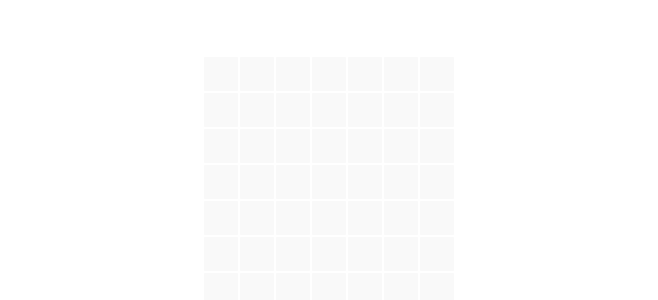
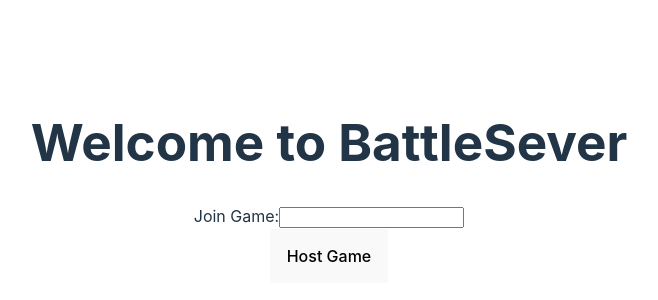
Before and after one commit to bluewolf44/BattleServer, a React (Vite) app in the folder frontend/: page / in a window 1280 px wide. Shown: the part 218-518 px from the top of the page, without its empty margins (311-969 px from the left). Built offline with nearby package versions, Linux system fonts and the light colour scheme.

Commit message:
Created basic react pages from InGame and Lobby

```diff
--- a/frontend/src/App.jsx
+++ b/frontend/src/App.jsx
@@ -1,30 +1,24 @@
 import { useState } from 'react'
-import reactLogo from './assets/react.svg'
-import viteLogo from '/vite.svg'
+import InGame from './InGame'
+import Lobby from './Lobby'
 import './App.css'
 
 function App() {
-    const size = 7;
+    const [inGame,setInGame] = useState(false);
+
+    const HandleHost = () => {
+        setInGame(true)
+    }
+
+    const HandleBack = () => {
+        setInGame(false)
+    }
 
     return (
         <>
-            {(() => {
-                const total = [];
-                for (let y=0;y<size;y++)
-                {
-                    const arr = [];
-                    for (let x=0; x<size;x++)
-                    {
-                        arr.push(<button key = {size*y+x}/>);
-                    }
-                    total.push(
-                        <div>
-                            {arr}
-                        </div>
-                    );
-                }
-                return total;
-            })()}
+            {inGame ?
+                <InGame HandleBack = {HandleBack}/>:
+                <Lobby HandleHost = {HandleHost}/> }
         </>
     )
 }
--- /dev/null
+++ b/frontend/src/InGame.jsx
@@ -0,0 +1,28 @@
+function InGame({HandleBack}) {
+    const size = 7;
+
+    return (
+        <>
+            {(() => {
+                const total = [];
+                for (let y=0;y<size;y++)
+                {
+                    const arr = [];
+                    for (let x=0; x<size;x++)
+                    {
+                        arr.push(<button key = {size*y+x}/>);
+                    }
+                    total.push(
+                        <div>
+                            {arr}
+                        </div>
+                    );
+                }
+                return total;
+            })()}
+            <p>Lobby Code:</p>
+            <button onClick = {HandleBack}>Back</button>
+        </>
+    )
+}
+export default InGame
--- /dev/null
+++ b/frontend/src/Lobby.jsx
@@ -0,0 +1,16 @@
+function Lobby({HandleHost}) {
+
+    return (
+        <>
+            <h1>Welcome to BattleSever</h1>
+            <div>
+                <label>Join Game:</label>
+                <input type="text"/>
+            </div>
+            <div>
+                <button onClick={HandleHost}>Host Game</button>
+            </div>
+        </>
+    )
+}
+export default Lobby
```
